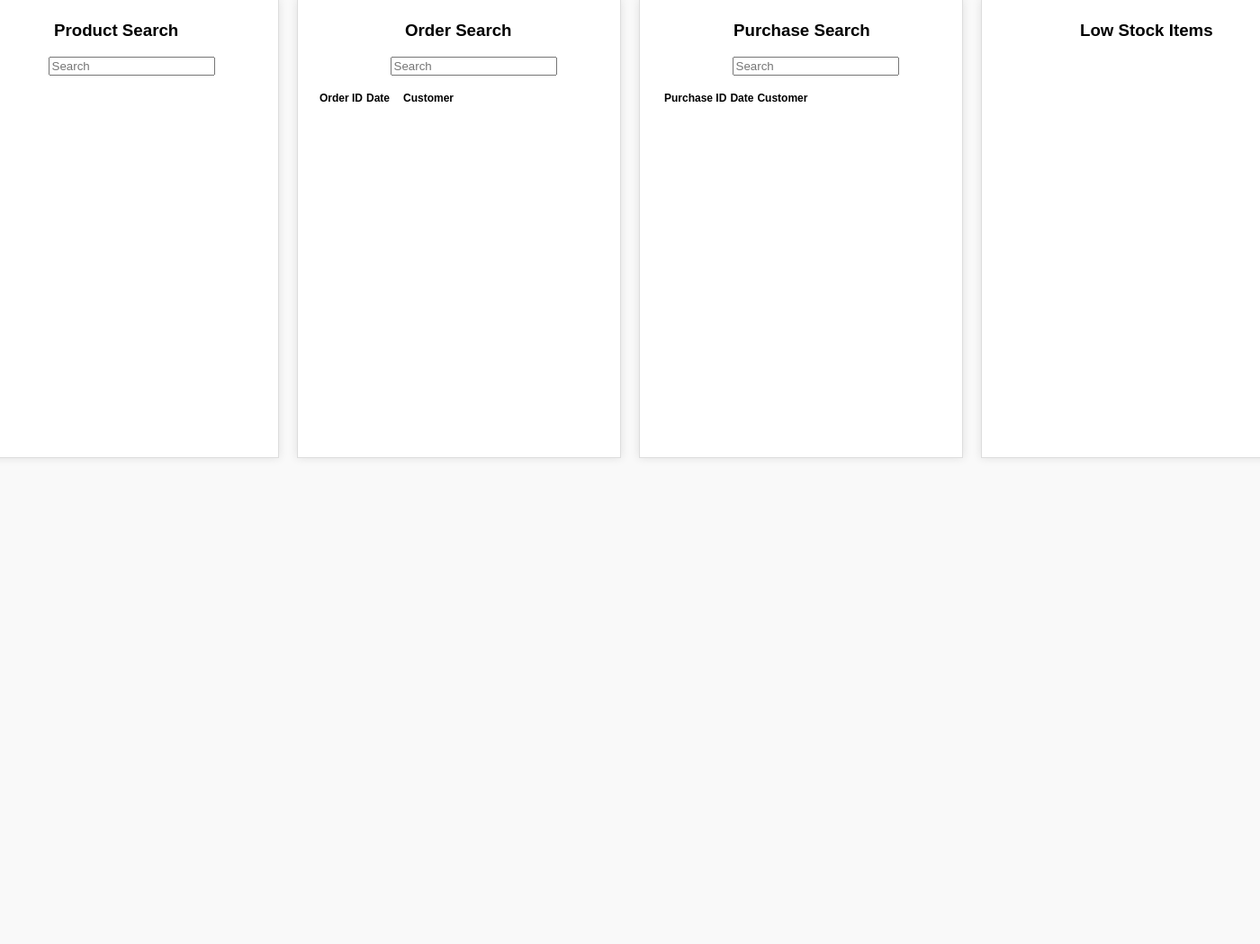
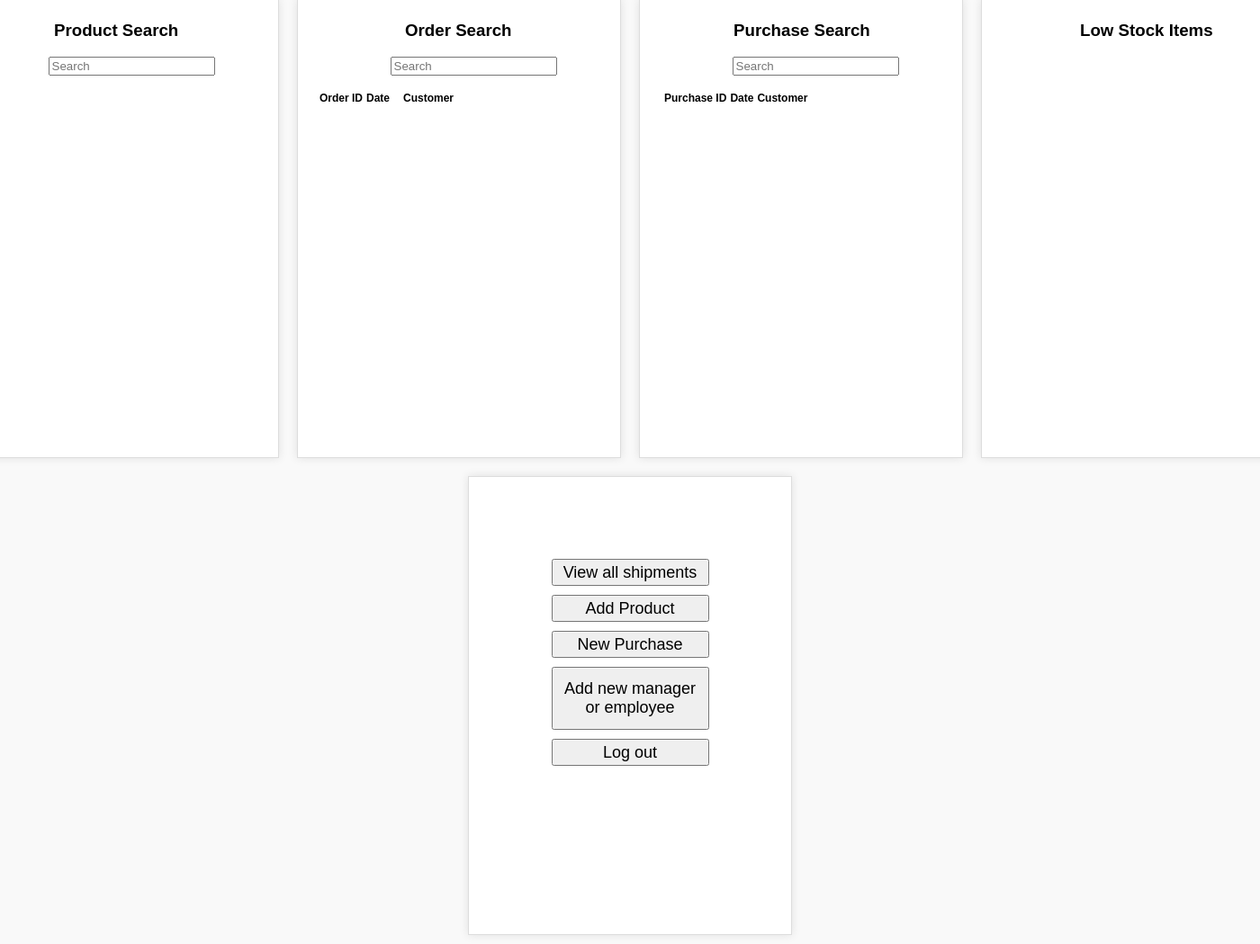
Before and after one commit to jakeymac/StoreMaster, a Django app: page /manage_store/40 in a window 1400 px wide; the page is wider, and only the part inside the window is pictured. Shown: the part 139-1188 px from the top of that part at 90% size. Before the commit the page ends 648 px from the top of that part, so only its background shows below. Run offline with Django 4.2, Linux system fonts and the light colour scheme; a user stored in the database is signed in; data comes from the database, SQL or seed files in the repository; both versions use the stored data as it was after the commit; lists and menus that the app fills with data are empty.

Commit message:
added manager/admin menu buttons to store management portal

```diff
--- a/StoreMaster/Products/templates/new_product.html
+++ b/StoreMaster/Products/templates/new_product.html
@@ -85,6 +85,6 @@ p {
 
         <button type="submit">Save</button>
     </form>
-    <a href="{% url 'Stores:manage_store' request.session.store_id %}"><button>Back to management portal</button></a>
+    <button>Back to management portal</button>
 
 </div>
--- a/StoreMaster/Products/urls.py
+++ b/StoreMaster/Products/urls.py
@@ -11,9 +11,9 @@ urlpatterns = [
     path('products', views.index,name='index'),
     path('product_view/<int:product_id>ß',views.product_view,name="product_view"),
     path('product_edit_view/<int:product_id>',views.product_edit_view,name="product_edit_view"),
-    path('<int:store_id>/add_product_view',views.add_product_view,name="add_product"),
     path("employee_view_product/<int:product_id>",views.employee_view_product,name="employee_view_product"),
-    path("delete_product/<int:product_id>",views.delete_product,name="delete_product")
+    path("delete_product/<int:product_id>",views.delete_product,name="delete_product"),
+    path("add_product/<int:store_id>", views.add_product_view, name="add_product"),
 ]
 
 if settings.DEBUG:
--- a/StoreMaster/Stores/static/css/store_management_portal.css
+++ b/StoreMaster/Stores/static/css/store_management_portal.css
@@ -238,3 +238,28 @@ body {
 .view-employee-button {
     height:20px;
 }
+
+#button-section {
+    display:inline-block;
+}
+
+.manager-menu-button {
+    font-size: 18px;
+    width:50%;
+    margin-left:25%;
+    margin-right:25%;
+    margin-top:10px;
+    height:30px;
+}
+
+#view-all-shipments-button {
+    margin-top:25%;
+}
+
+#add-new-manager-button {
+    height:70px;
+}
+
+#return-to-admin-portal-button {
+    height:70px;
+}
--- a/StoreMaster/Stores/static/js/store_management_portal.js
+++ b/StoreMaster/Stores/static/js/store_management_portal.js
@@ -232,6 +232,7 @@ function load_store_data() {
             // If the logged in user is an admin, show the customer and employee search divs
             $("#customer-search-section").show();
             $("#employee-search-section").show();
+            $("#return-to-admin-portal-button").show(); // Show the return to admin portal button
             customers = data["customers"];
 
 
@@ -317,28 +318,53 @@ function load_listeners() {
         var order_id = $(this).attr("order_id");
         // Open the view order page with the chosen order ID
         window.location.href = `/employee_view_order/${order_id}`
-    })
+    });
 
     // Event listener for view purchase buttons
     $(document).on("click", ".view-purchase-button", function() {
         var purchase_id = $(this).attr("purchase_id");
         // Open the view purchase page with the chosen purchase ID
         window.location.href = `/employee_view_purchase/${purchase_id}`;
-    })
+    });
 
     // Event listener for view customer buttons
     $(document).on("click", ".view-customer-button", function() {
         var customer_id = $(this).attr("customer_id");
         // Open the view customer page with the chosen customer ID
         window.location.href = `/employee_view_customer/${customer_id}`;
-    })
+    });
 
     // Event listener for view employee buttons
     $(document).on("click", ".view-employee-button", function() {
         var employee_id = $(this).attr("employee_id");
         // Open the view employee page with the chosen employee ID
         window.location.href = `/view_employee/${employee_id}`;
-    })
+    });
+
+    //Event listeners for manager/admin menu buttons
+    $(document).on("click", "#view-all-shipments-button", function() {
+        window.location.href = `/view_all_shipments/${store_id}`;
+    });
+
+    $(document).on("click", "#add-product-button", function() {
+        window.location.href = `/add_product/${store_id}`;
+    });
+
+    $(document).on("click", "#new-purchase-button", function() {
+        window.location.href = `/new_purchase/${store_id}`;
+    });
+
+    $(document).on("click", "#add-new-manager-button", function() {
+        window.location.href = `/register_employee`;
+    });
+
+    $(document).on("click", "#return-to-admin-portal-button", function() {
+        window.location.href = `/admin_manage_stores`;
+    });
+
+    $(document).on("click", "#log-out-button", function() {
+        window.location.href = `/logout_employee`;
+    });
 }
 
 $(document).ready(function() {
--- a/StoreMaster/Stores/templates/manage_store.html
+++ b/StoreMaster/Stores/templates/manage_store.html
@@ -246,13 +246,9 @@
         <a href="{% url 'Stores:view_all_shipments' request.session.store_id %}"><button>View all shipments</button></a>
 
         <a href="{% url 'Products:add_product' store_id=request.session.store_id %}"><button class="extra-buttons">Add Product</button></a>
-
         <!-- New Purchase Button -->
         <a href="{% url 'Stores:new_purchase' request.session.store_id %}"><button class="extra-buttons">New Purchase</button></a>
-
     </div>
-
-
 
     {% endif %}
 
--- a/StoreMaster/Stores/templates/store_management_portal.html
+++ b/StoreMaster/Stores/templates/store_management_portal.html
@@ -62,11 +62,21 @@
             </div>
             <div class="row">
                 <!--THESE NEXT TWO DIVS SHOULD ONLY BE ACCESSIBLE TO ADMIN USERS-->
+
                 <div class="search-section" id="customer-search-section" style="display: none;">
                     <h3 id="customer-search-top-label">Customer Search</h3>
                     <input type="text" id="customer-search-bar" placeholder="Search">
                     <p id="no-customers-text" style="display:none;">No customers found</p>
                     <div class="search-results-section" id="customer-results-div"></div>
+                </div>
+
+                <div class="search-section" id="button-section">
+                    <button class="manager-menu-button" id="view-all-shipments-button">View all shipments</button>
+                    <button class="manager-menu-button" id="add-product-button">Add Product</button>
+                    <button class="manager-menu-button" id="new-purchase-button">New Purchase</button>
+                    <button class="manager-menu-button" id="add-new-manager-button">Add new manager or employee</button>
+                    <button class="manager-menu-button" id="return-to-admin-portal-button" style="display:none;">Back to admin portal</button>
+                    <button class="manager-menu-button" id="log-out-button">Log out</button>
                 </div>
 
                 <div class="search-section" id="employee-search-section" style="display: none;">
@@ -77,7 +87,5 @@
                 </div>
             </div>
         </div>
-
-
     </body>
 </html>
```
Also changed, not shown: StoreMaster/Accounts/templates/register_employee.html (+6 -4 lines), StoreMaster/db.sqlite3.
